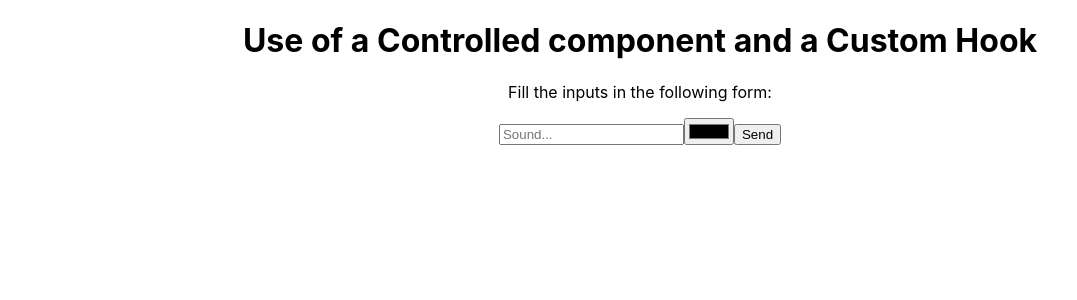
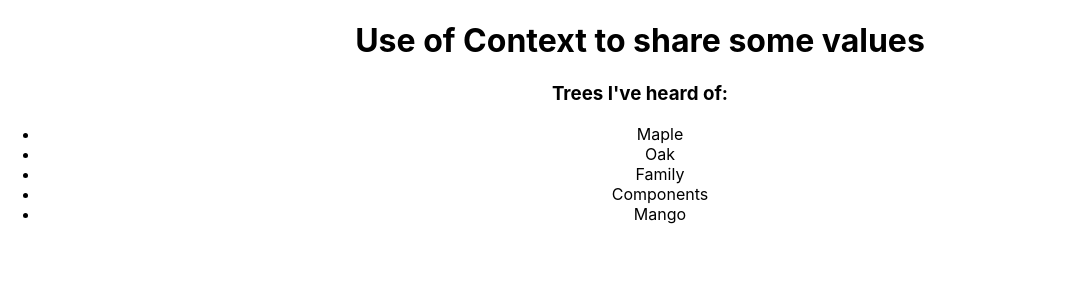
Before and after one commit to heladiofog/react-hooks-lin, a React (Create React App) app: page / in a window 1280 px wide. Shown: the top 300 px of the page, without its empty margins (0-1077 px from the left). Built offline with nearby package versions, Linux system fonts and the light colour scheme.

Commit message:
Enters the React Context Provider and Hook fot sharing values to the entire app components tree.

```diff
--- a/src/App.js
+++ b/src/App.js
@@ -1,43 +1,18 @@
-import React from 'react';
+import React, { useContext } from 'react';
 import './App.css';
-import { useInput } from './hooks/useInput';
-// Extract/abstract logic into a Custom hook.
-// Refactoring the Controlled component example into a "hook-controlled component"
+import { TreesContext } from './';  // index file
+
 function App() {
-  // Instead of using inputs, we're going to use the input hook
-  const [soundProps, resetSound] = useInput("");
-  const [colorProps, resetColor] = useInput("#000000");
-
-  const handleSubmit = (e) => {
-    e.preventDefault();
-    alert(`${soundProps.value} sounds like ${colorProps.value}.`);
-    // Reset the input fields
-    resetSound("");
-    resetColor("#000000");
-  }
-
+  // const treesContext = useContext(TreesContext);
+  const { trees } = useContext(TreesContext);
+  // console.log(trees);
   return (
     <div className="App">
-      <h1>Use of a Controlled component and a Custom Hook</h1>
-      <p>Fill the inputs in the following form:</p>
-      <form onSubmit={handleSubmit}>
-        <input
-          type="text"
-          placeholder="Sound..."
-          // These two props will be replaced for the provided ones by the hook
-          // value={sound}
-          // onChange={(e) => setSound(e.target.value)}
-          {...soundProps}
-        />
-        <input
-          type="color"
-          // These two props will be replaced for the provided ones by the hook
-          // value={color}
-          // onChange={(e) => setColor(e.target.value)}
-          {...colorProps}
-        />
-        <button type="submit">Send</button>
-      </form>
+      <h1>Use of Context to share some values</h1>
+      <h3>Trees I've heard of:</h3>
+      <ul>
+        {trees.map(tree => (<li key={tree.id}>{tree.type}</li>))}
+      </ul>
     </div>
   );
 }
--- a/src/index.js
+++ b/src/index.js
@@ -1,12 +1,27 @@
-import React from 'react';
+import React, { createContext } from 'react';
 import ReactDOM from 'react-dom';
 import './index.css';
 import App from './App';
 import reportWebVitals from './reportWebVitals';
 
+// Share values to be available through the components tree
+// These values are passed down with react context
+export const TreesContext = createContext();
+
+// Trees example to be accessible to our entire app
+const trees = [
+  { id: "1", type: "Maple" },
+  { id: "2", type: "Oak" },
+  { id: "3", type: "Family" },
+  { id: "4", type: "Components" },
+  { id: "5", type: "Mango" },
+];
+
 ReactDOM.render(
   <React.StrictMode>
+    <TreesContext.Provider value={{ trees }} >
     <App name="Lin"/>
+    </TreesContext.Provider>
   </React.StrictMode>,
   document.getElementById('root')
 );
```
